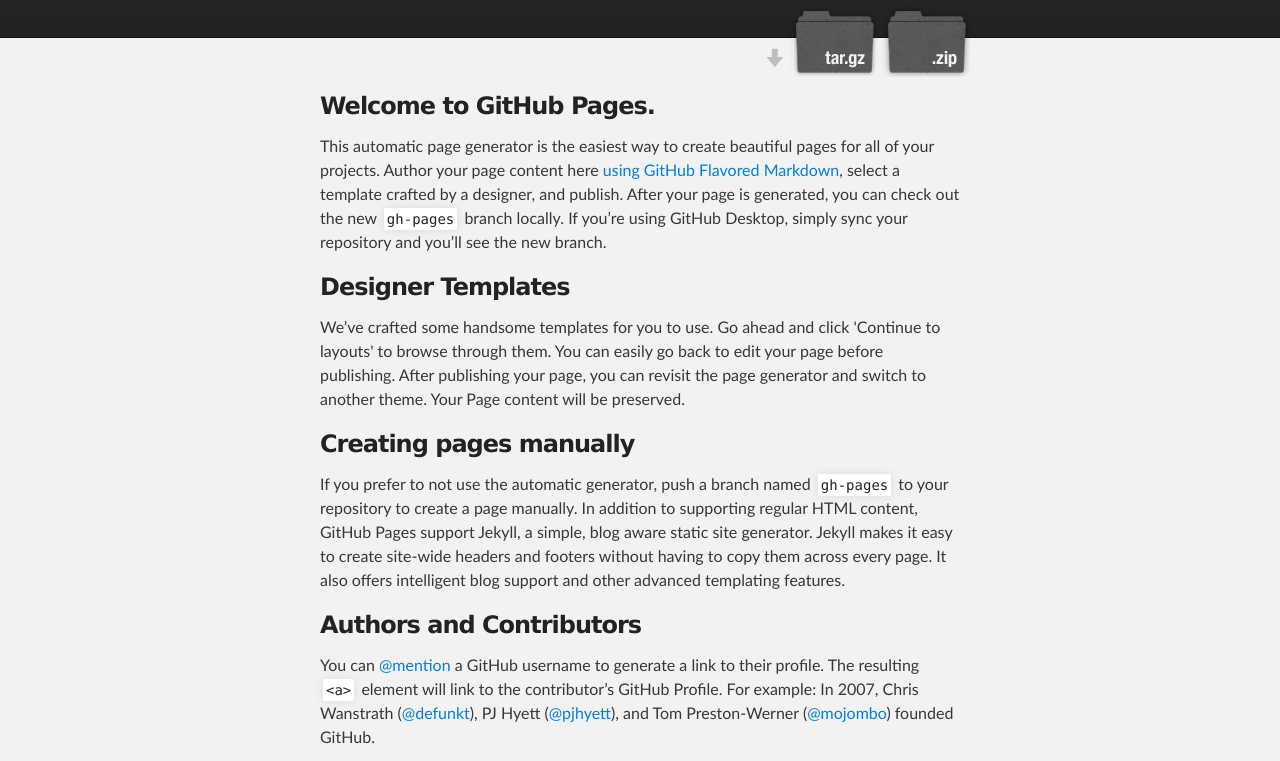
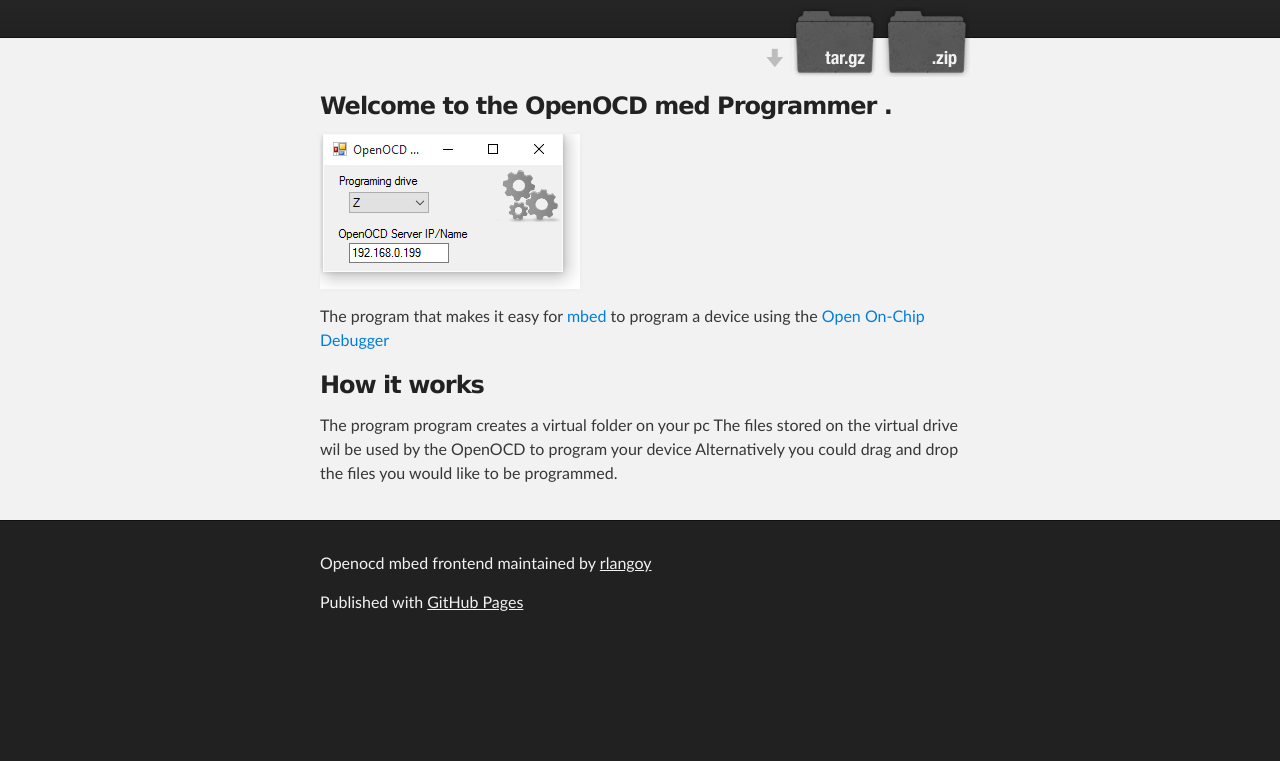
Before and after one commit to rlangoy/OpenOCD_MBED_FRONTEND, a plain HTML site: page index.html in a window 1280 px wide. Shown: the part 172-933 px from the top of the page. After the commit the page ends 821 px from the top, so only its background shows below. Drawn offline with Linux system fonts and the light colour scheme.

Commit message:
Updated doc

```diff
--- a/index.html
+++ b/index.html
@@ -32,30 +32,22 @@
     <div id="main_content_wrap" class="outer">
       <section id="main_content" class="inner">
         <h3>
-<a id="welcome-to-github-pages" class="anchor" href="#welcome-to-github-pages" aria-hidden="true"><span aria-hidden="true" class="octicon octicon-link"></span></a>Welcome to GitHub Pages.</h3>
+<a class="anchor"  aria-hidden="true"><span aria-hidden="true" class="octicon octicon-link"></span></a>Welcome to the OpenOCD med Programmer .</h3>
+<p>
 
-<p>This automatic page generator is the easiest way to create beautiful pages for all of your projects. Author your page content here <a href="https://guides.github.com/features/mastering-markdown/">using GitHub Flavored Markdown</a>, select a template crafted by a designer, and publish. After your page is generated, you can check out the new <code>gh-pages</code> branch locally. If you’re using GitHub Desktop, simply sync your repository and you’ll see the new branch.</p>
+<img src="images\AppDefault.png" alt="OpenOCD programmer View">
+
+<p>The program that makes it easy for <a class="mbed_link" href="http://developer.mbed.org/"> mbed</a> to program a device using the
+<a class="openocd_link" href="http://openocd.org//">Open On-Chip Debugger</a>
+</p>
 
 <h3>
-<a id="designer-templates" class="anchor" href="#designer-templates" aria-hidden="true"><span aria-hidden="true" class="octicon octicon-link"></span></a>Designer Templates</h3>
+<a  class="anchor"  aria-hidden="true"><span aria-hidden="true"></span></a> How it works </h3>
+<p>The program program creates a virtual folder on your pc
+   The files stored on the virtual drive wil be used by the OpenOCD to program your device
+   Alternatively you could drag and drop the files you would like to be programmed.</p>
 
-<p>We’ve crafted some handsome templates for you to use. Go ahead and click 'Continue to layouts' to browse through them. You can easily go back to edit your page before publishing. After publishing your page, you can revisit the page generator and switch to another theme. Your Page content will be preserved.</p>
-
-<h3>
-<a id="creating-pages-manually" class="anchor" href="#creating-pages-manually" aria-hidden="true"><span aria-hidden="true" class="octicon octicon-link"></span></a>Creating pages manually</h3>
-
-<p>If you prefer to not use the automatic generator, push a branch named <code>gh-pages</code> to your repository to create a page manually. In addition to supporting regular HTML content, GitHub Pages support Jekyll, a simple, blog aware static site generator. Jekyll makes it easy to create site-wide headers and footers without having to copy them across every page. It also offers intelligent blog support and other advanced templating features.</p>
-
-<h3>
-<a id="authors-and-contributors" class="anchor" href="#authors-and-contributors" aria-hidden="true"><span aria-hidden="true" class="octicon octicon-link"></span></a>Authors and Contributors</h3>
-
-<p>You can <a href="https://help.github.com/articles/basic-writing-and-formatting-syntax/#mentioning-users-and-teams" class="user-mention">@mention</a> a GitHub username to generate a link to their profile. The resulting <code>&lt;a&gt;</code> element will link to the contributor’s GitHub Profile. For example: In 2007, Chris Wanstrath (<a href="https://github.com/defunkt" class="user-mention">@defunkt</a>), PJ Hyett (<a href="https://github.com/pjhyett" class="user-mention">@pjhyett</a>), and Tom Preston-Werner (<a href="https://github.com/mojombo" class="user-mention">@mojombo</a>) founded GitHub.</p>
-
-<h3>
-<a id="support-or-contact" class="anchor" href="#support-or-contact" aria-hidden="true"><span aria-hidden="true" class="octicon octicon-link"></span></a>Support or Contact</h3>
-
-<p>Having trouble with Pages? Check out our <a href="https://help.github.com/pages">documentation</a> or <a href="https://github.com/contact">contact support</a> and we’ll help you sort it out.</p>
-      </section>
+   </section>
     </div>
 
     <!-- FOOTER  -->
```
